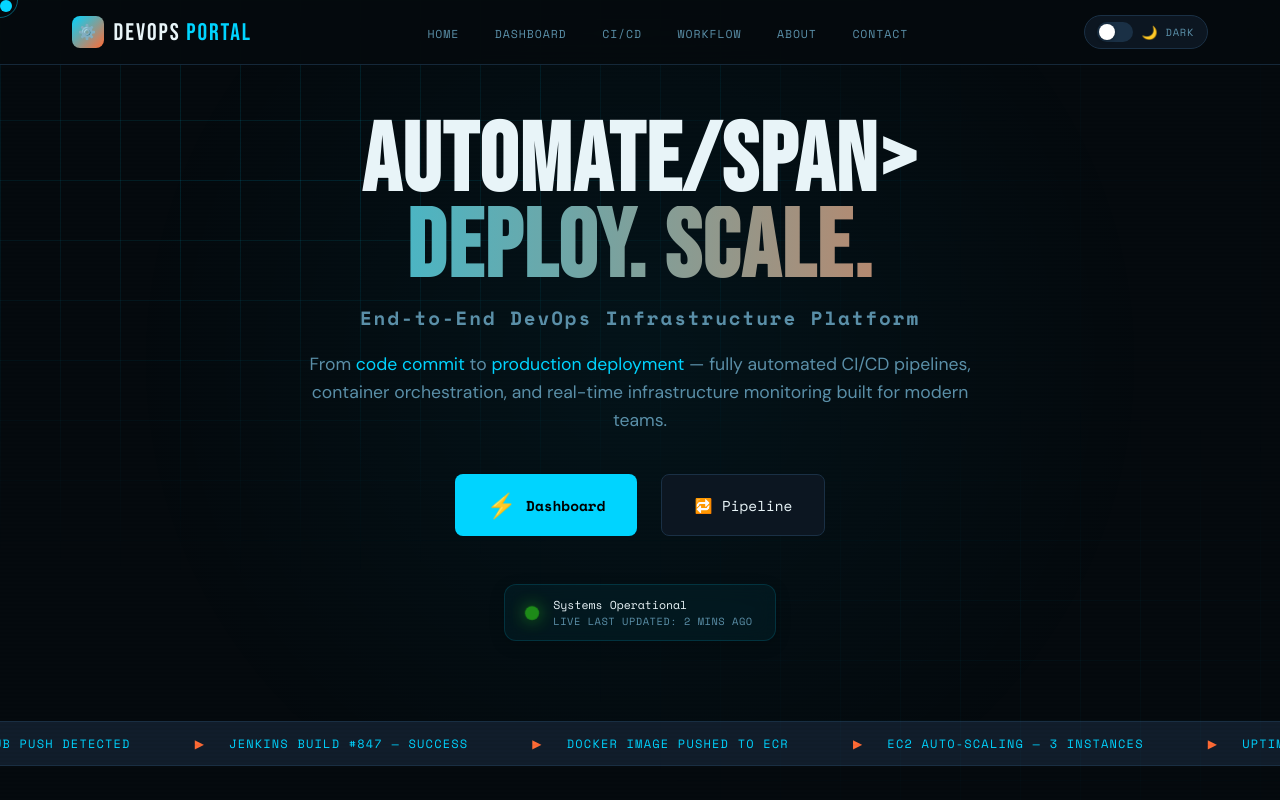
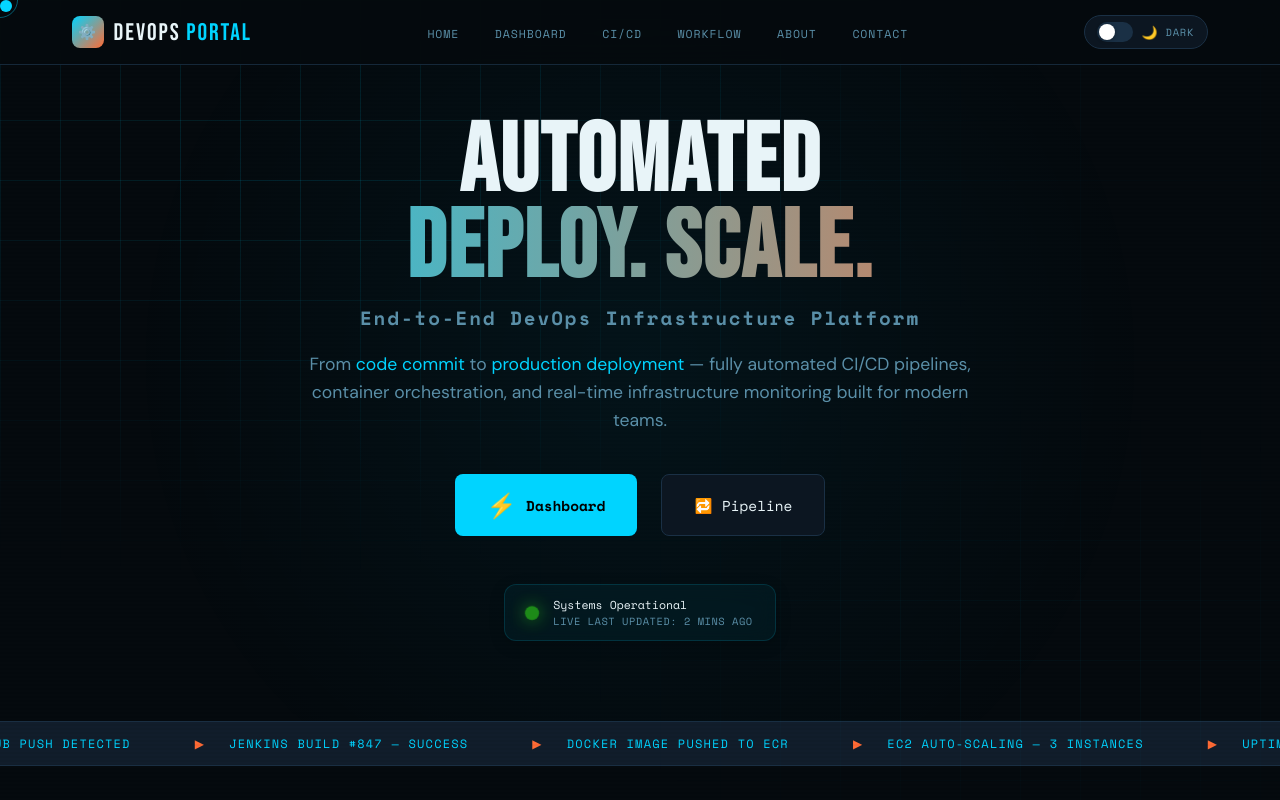
Before and after one commit to VickyTerm/Devops-Website, a website: page public/index.html in a window 1280 px wide. Shown: the top 800 px of the page. Drawn offline with nearby package versions, Linux system fonts and the light colour scheme.

Commit message:
Testing the pipeline

```diff
--- a/public/index.html
+++ b/public/index.html
@@ -35,7 +35,7 @@
     <div class="hero-glow"></div>
     <div class="container">
       <h1 class="hero-title">
-        <span class="line1">AUTOMATE/span>
+        <span class="line1">Automated</span>
         <span class="line2">DEPLOY. SCALE.</span>
         <span class="line3">End-to-End DevOps Infrastructure Platform</span>
       </h1>
```
